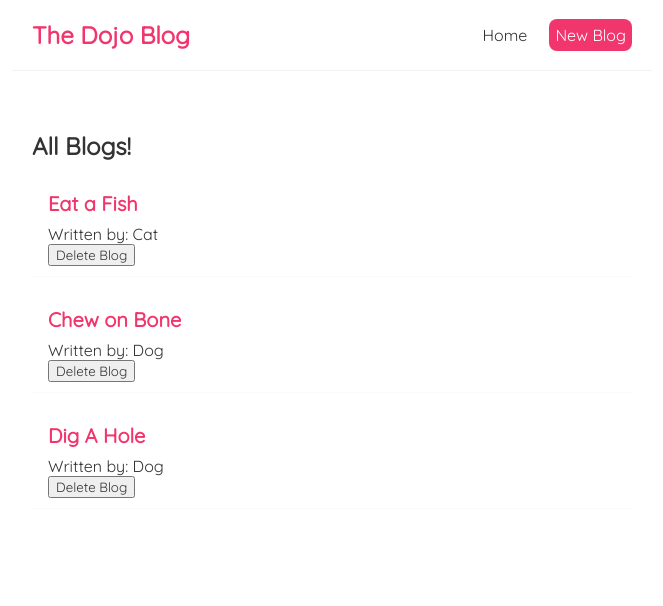
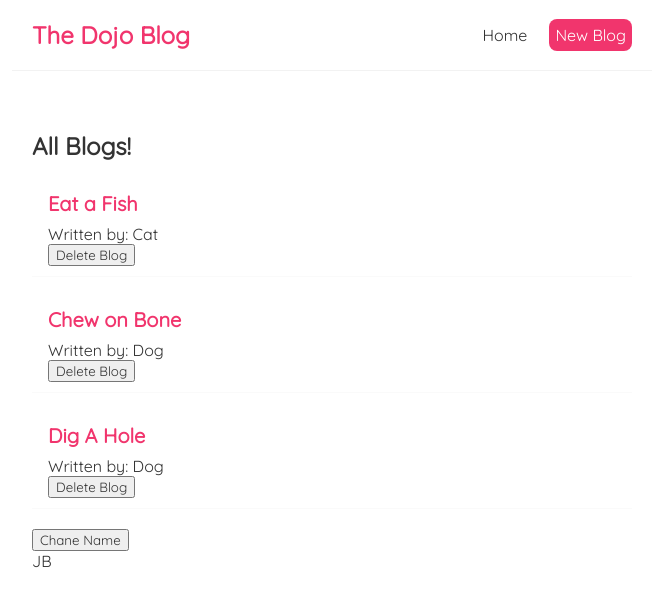
Before and after one commit to JonathanABarnett/NetNinjaDojoBlog, a React (Create React App) app: page / in a window 1280 px wide. Shown: the top 606 px of the page, without its empty margins (308-971 px from the left). Built offline with nearby package versions, Linux system fonts and the light colour scheme.

Commit message:
Lesson 15 - useEffect Dependencies

```diff
--- a/src/Home.js
+++ b/src/Home.js
@@ -9,6 +9,8 @@ const Home = () => {
     { id: 3, title: "Dig A Hole", body: "lorem ipsum...", author: "Dog" },
   ]);
 
+  const [name, setName] = useState("JB");
+
   const handleDelete = (id) => {
     const newBlogs = blogs.filter((blog) => blog.id !== id);
     setBlogs(newBlogs);
@@ -17,11 +19,13 @@ const Home = () => {
   useEffect(() => {
     console.log("useEffect ran");
     console.log(blogs);
-  });
+  }, [name]);
 
   return (
     <div className="home">
       <BlogList blogs={blogs} title="All Blogs!" handleDelete={handleDelete} />
+      <button onClick={() => setName("Boogaloo")}>Chane Name</button>
+      <p>{name}</p>
     </div>
   );
 };
```
Also changed, not shown: 1 other file (tests, documents, lock files or other folders).
